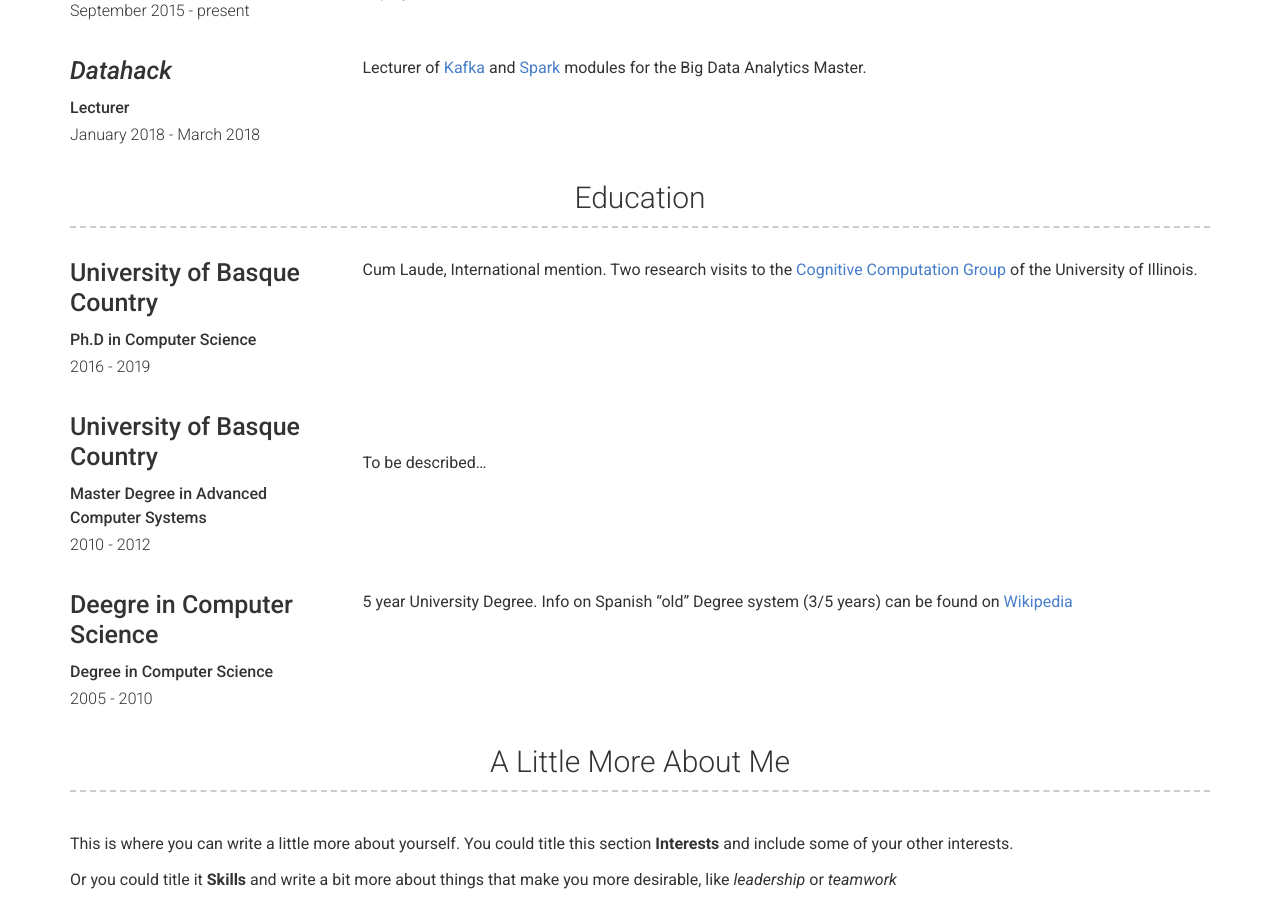
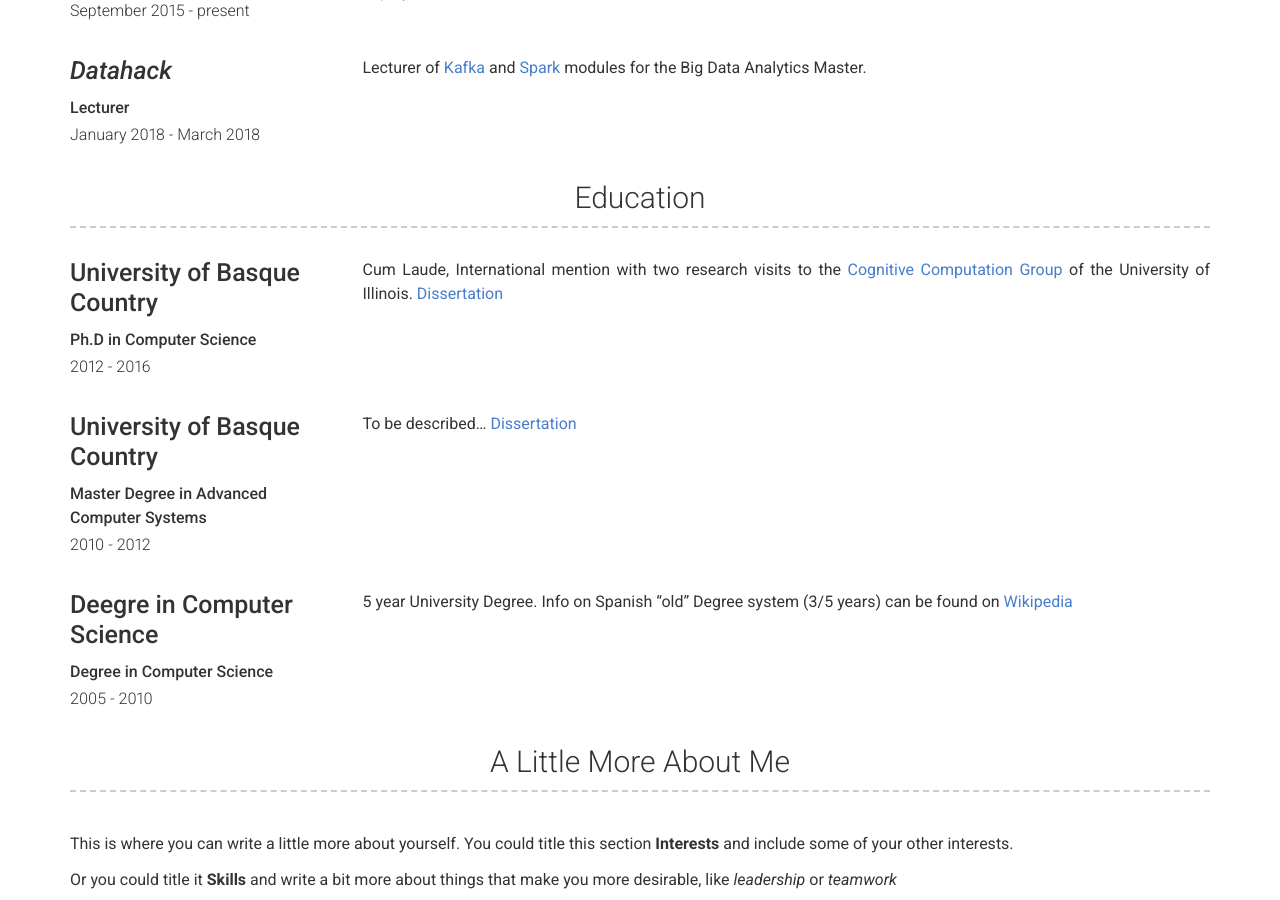
Before and after one commit to Neuw84/neuw84.github.io, a Jekyll site: the page built from index.md, in a window 1280 px wide and 900 px high, scrolled down 883 px. Built offline with Jekyll 4.4.1, drawn with Linux system fonts in a browser that asks for light colours.

Commit message:
Update education.yml

```diff
--- a/_data/education.yml
+++ b/_data/education.yml
@@ -1,15 +1,14 @@
 # Education Template
 - name: University of Basque Country
-  dates: 2016 - 2019
+  dates: 2012 - 2016
   qualification: Ph.D in Computer Science
   description: |
-    Cum Laude, International mention. Two research visits to the [Cognitive Computation Group](http://cogcomp.org/) of the University of Illinois.
+    Cum Laude, International mention with two research visits to the [Cognitive Computation Group](http://cogcomp.org/) of the University of Illinois. [Dissertation](http://hdl.handle.net/10810/18326)
 - name: University of Basque Country
   dates: 2010 - 2012
   qualification: Master Degree in Advanced Computer Systems
-  quote: >
   description: | # this will include new lines to allow paragraphs
-    To be described...
+      To be described... [Dissertation](http://hdl.handle.net/10810/10131)
 - name: Deegre in Computer Science
   dates: 2005 - 2010
   qualification: Degree in Computer Science
```
